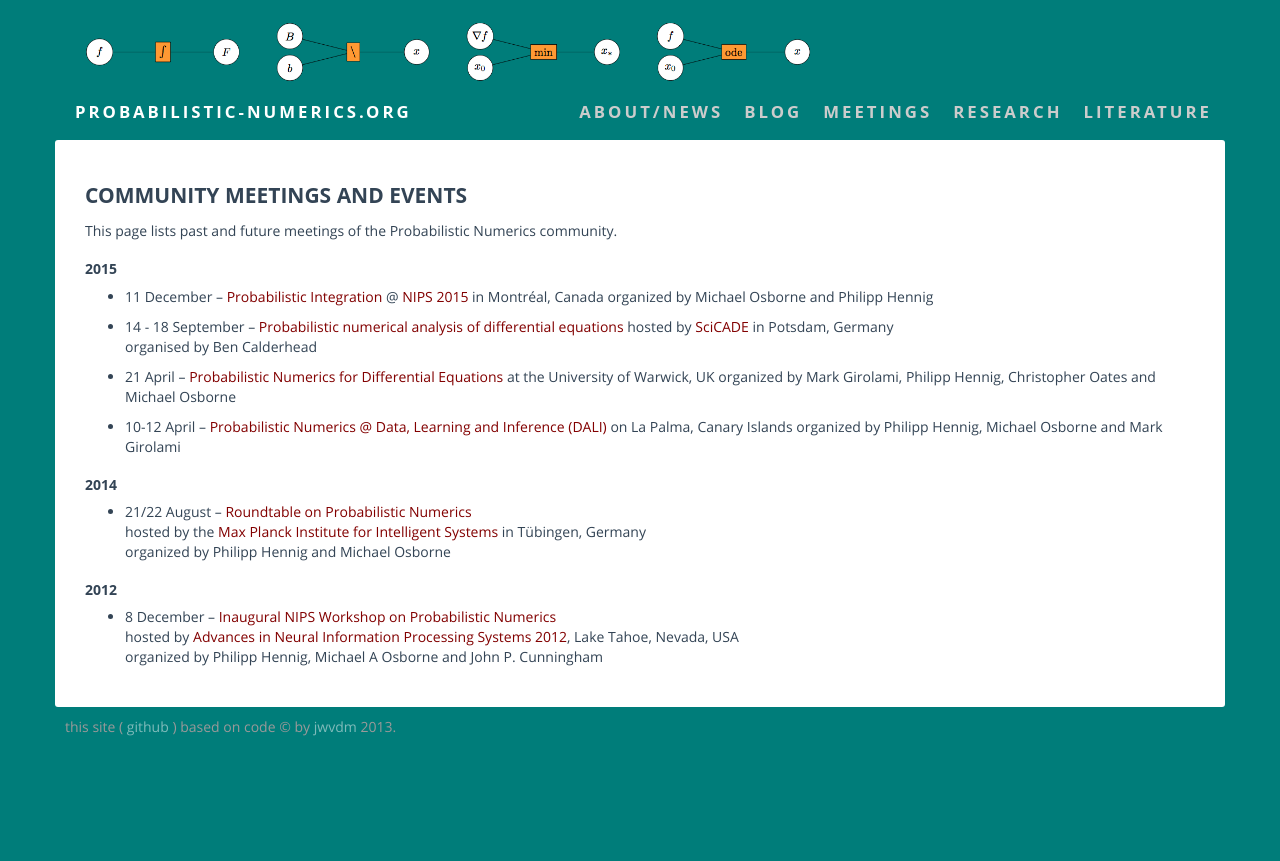
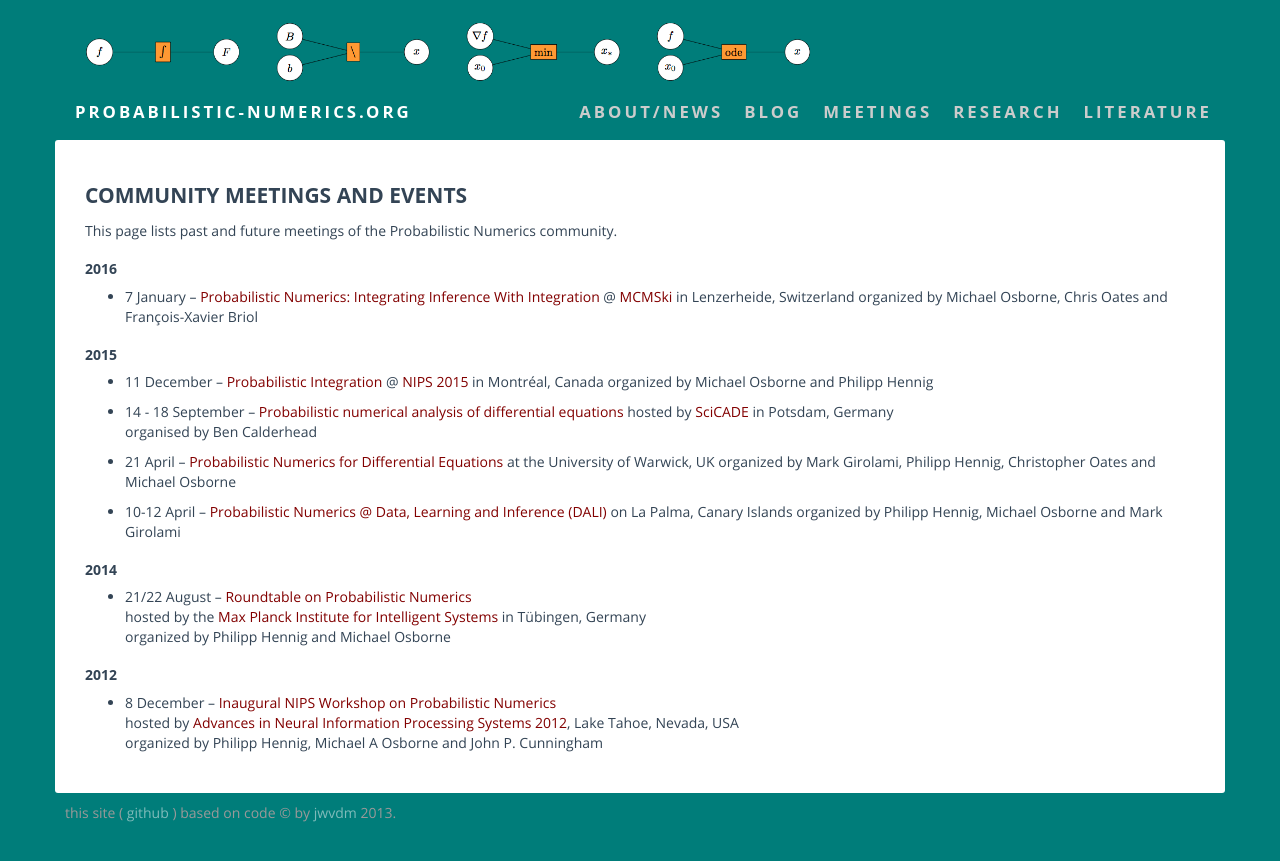
Before and after one commit to philipphennig/probabilistic-numerics.org, a Jekyll site: the page built from meetings/index.md, in a window 1280 px wide. Shown: the top 861 px of the page. Built offline with Jekyll 4.4.1, drawn with Linux system fonts in a browser that asks for light colours; some web fonts are replaced.

Commit message:
final edits

```diff
--- a/meetings/index.md
+++ b/meetings/index.md
@@ -7,6 +7,14 @@ layout: default
 
 This page lists past and future meetings of the Probabilistic Numerics
 community.
+
+### 2016
+
+* 7 January --
+  [Probabilistic Numerics: Integrating Inference With Integration]({{site.baseurl}}/meetings/MCMSki2016.html) @  [MCMSki](http://www.pages.drexel.edu/~mwl25/mcmskiV/index.html)
+  in Lenzerheide, Switzerland
+  organized by Michael Osborne, Chris Oates and François-Xavier Briol
+
 
 ### 2015
 * 11 December --
```
Also changed, not shown: meetings/MCMSki2016.md (+1 -1 lines).
